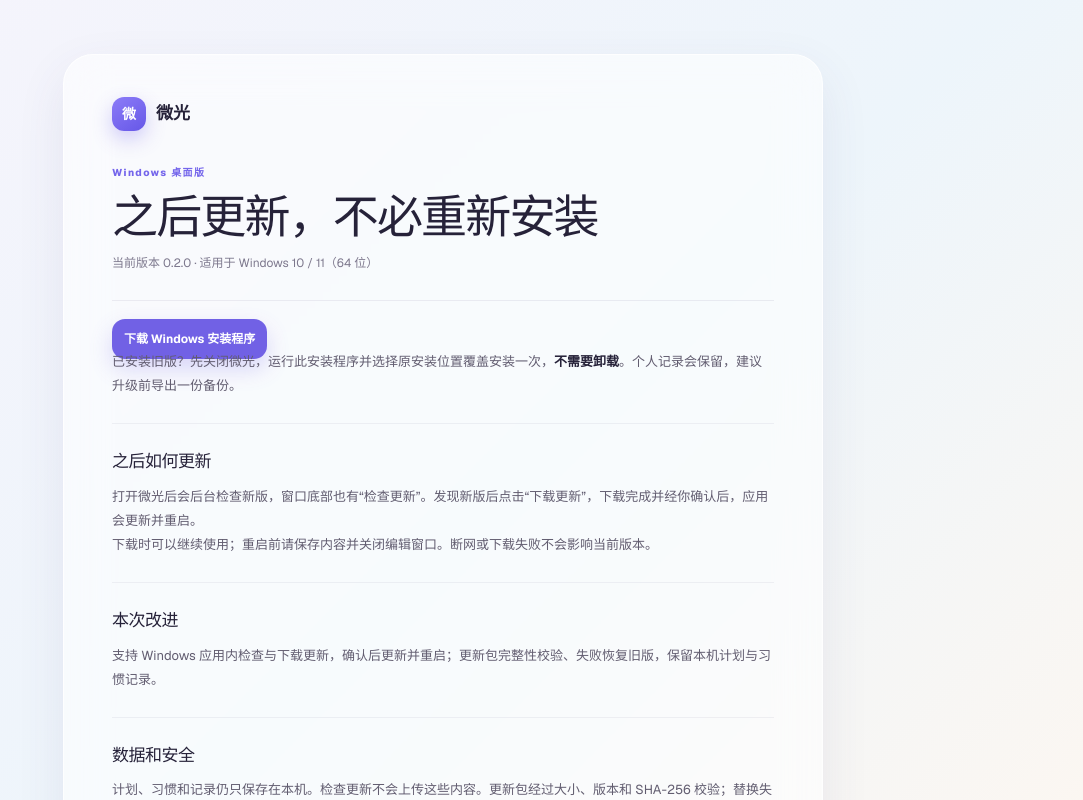
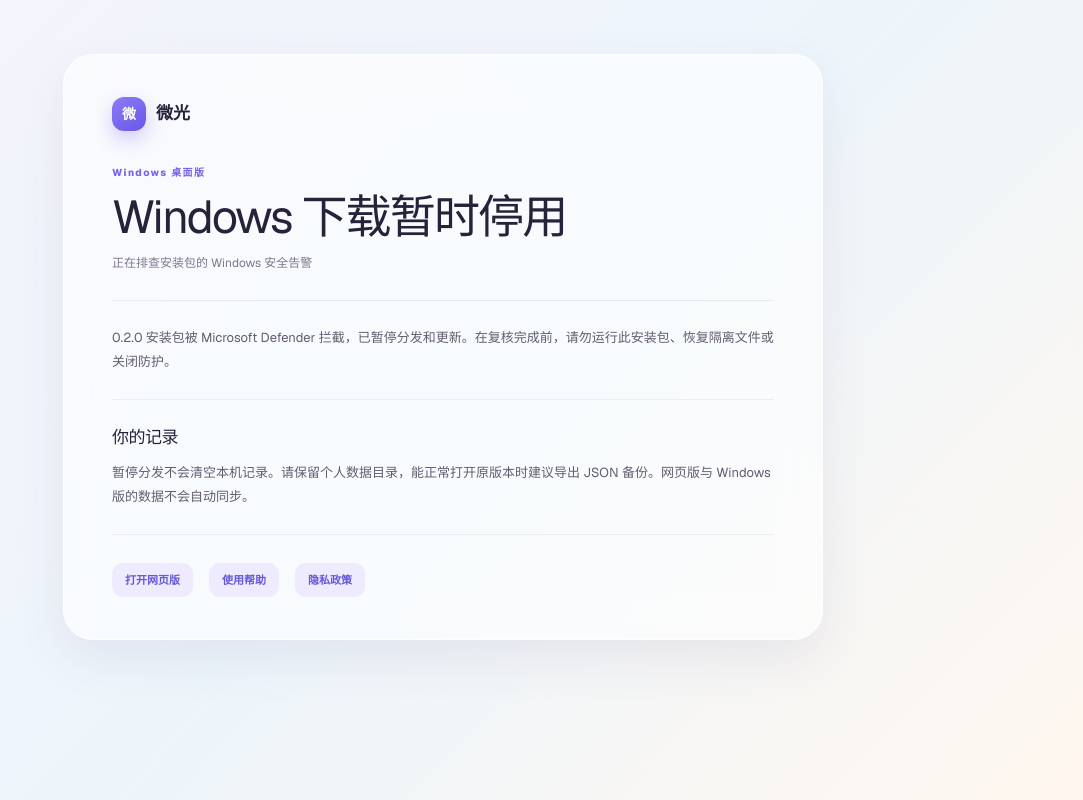
Before and after one commit to SssMuuU/weiguang, a Next.js app: page /windows in a window 1280 px wide. Shown: the top 800 px of the page, without its empty margins (197-1280 px from the left). Built offline with nearby package versions, Linux system fonts and the light colour scheme.

Commit message:
Suspend Windows installer distribution after Defender detection

```diff
--- a/app/windows/page.tsx
+++ b/app/windows/page.tsx
@@ -1,21 +1,17 @@
 import Link from 'next/link';
-import release from '@/public/windows/latest.json';
 
 export default function WindowsDownload() {
   return <main className="info-page"><article className="info-card glass-panel">
     <header className="info-header">
       <Link className="info-brand" href="/"><span className="brand-mark">微</span><span>微光</span></Link>
       <span className="info-kicker">Windows 桌面版</span>
-      <h1>之后更新，不必重新安装</h1>
-      <p>当前版本 {release.version} · 适用于 Windows 10 / 11（64 位）</p>
+      <h1>Windows 下载暂时停用</h1>
+      <p>正在排查安装包的 Windows 安全告警</p>
     </header>
     <section>
-      <a className="submit-button" href={release.url} download>下载 Windows 安装程序</a>
-      <p>已安装旧版？先关闭微光，运行此安装程序并选择原安装位置覆盖安装一次，<strong>不需要卸载</strong>。个人记录会保留，建议升级前导出一份备份。</p>
+      <p>0.2.0 安装包被 Microsoft Defender 拦截，已暂停分发和更新。在复核完成前，请勿运行此安装包、恢复隔离文件或关闭防护。</p>
     </section>
-    <section><h2>之后如何更新</h2><p>打开微光后会后台检查新版，窗口底部也有“检查更新”。发现新版后点击“下载更新”，下载完成并经你确认后，应用会更新并重启。</p><p>下载时可以继续使用；重启前请保存内容并关闭编辑窗口。断网或下载失败不会影响当前版本。</p></section>
-    <section><h2>本次改进</h2><p>{release.notes}</p></section>
-    <section><h2>数据和安全</h2><p>计划、习惯和记录仍只保存在本机。检查更新不会上传这些内容。更新包经过大小、版本和 SHA-256 校验；替换失败时会尝试恢复旧版。</p><p>安装程序暂未进行商业代码签名，Windows 可能显示来源提醒。请仅使用此页面的下载链接。</p></section>
+    <section><h2>你的记录</h2><p>暂停分发不会清空本机记录。请保留个人数据目录，能正常打开原版本时建议导出 JSON 备份。网页版与 Windows 版的数据不会自动同步。</p></section>
     <footer className="info-footer"><Link href="/">打开网页版</Link><Link href="/support">使用帮助</Link><Link href="/privacy">隐私政策</Link></footer>
   </article></main>;
 }
--- a/public/windows/latest.json
+++ b/public/windows/latest.json
@@ -1,7 +1,4 @@
 {
-    "version":  "0.2.0",
-    "url":  "https://weiguang-plan-habits.workspace-192140.chatgpt.site/windows/weiguang-0.2.0-af1c8dcf3d5e.exe",
-    "sha256":  "af1c8dcf3d5edeb98e7cafd4fca380984745fa4ba6689c2079572edc0e4517a6",
-    "size":  4608512,
-    "notes":  "支持 Windows 应用内检查与下载更新，确认后更新并重启；更新包完整性校验、失败恢复旧版，保留本机计划与习惯记录。"
+    "status": "suspended",
+    "notes": "Windows 安装包正在接受安全复核，暂停下载和更新。请勿恢复被安全软件隔离的安装文件。"
 }
```
Also changed, not shown: 1 other file (tests, documents, lock files or other folders).
